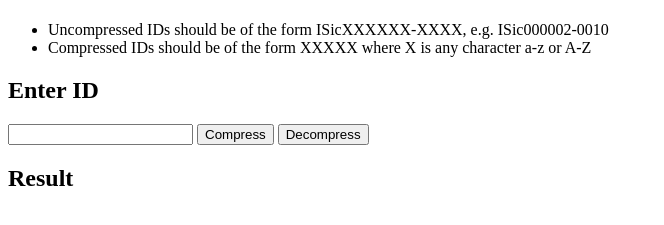
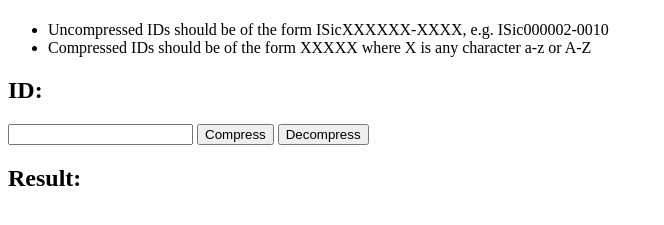
Before and after one commit to rsdc2/ISicID, a website: page index.html in a window 1280 px wide. Shown: the part 59-284 px from the top of the page, without its empty margins (0-664 px from the left). Drawn offline with Linux system fonts and the light colour scheme.

Commit message:
minor changes

```diff
--- a/index.html
+++ b/index.html
@@ -13,12 +13,12 @@
       <li>Compressed IDs should be of the form XXXXX where X is any character a-z or A-Z</li>
     </ul>
 
-    <h2>Enter ID</h2>
+    <h2>ID:</h2>
     <input id="text-input" type="text"/>
     <button id="compress-btn">Compress</button>
     <button id="decompress-btn">Decompress</button>
 
-    <h2>Result</h2>
+    <h2>Result:</h2>
     <p id="result"></p>
     <script src="./index.js"></script>
   </body>
```
